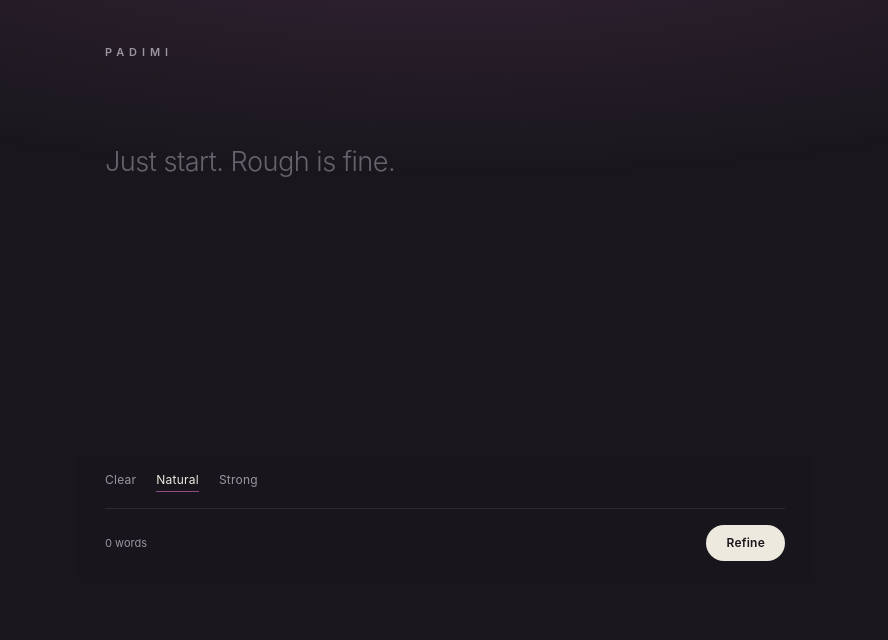
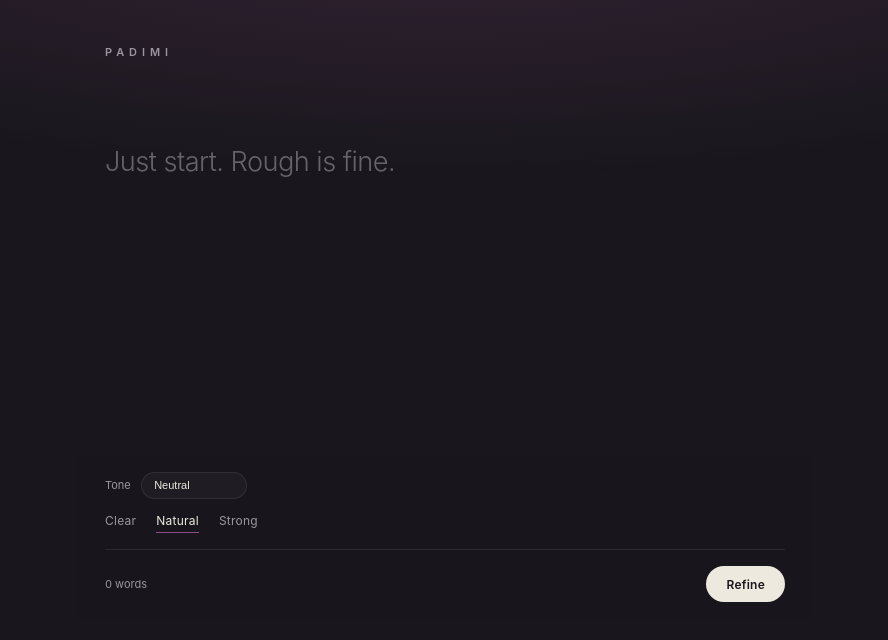
Before and after one commit to nelsonfimin-code/padimi, a React (Vite) app: page / in a window 1280 px wide. Both pictures are taken after a click on the button "Start writing". Shown: the top 640 px of the page, without its empty margins (195-1083 px from the left). Built offline with nearby package versions, Linux system fonts and the light colour scheme.

Commit message:
add writing tone selector

```diff
--- a/server.mjs
+++ b/server.mjs
@@ -26,15 +26,16 @@ const server = http.createServer(async (req, res) => {
     }
 
     if (req.method === 'POST' && req.url === '/api/refine') {
-      const { text, mode = 'natural' } = await readJson(req);
+      const { text, mode = 'natural', tone = 'neutral' } = await readJson(req);
       if (typeof text !== 'string' || !text.trim()) return send(res, 400, 'application/json', JSON.stringify({ error: 'Text is required' }));
       if (!['clear', 'natural', 'strong'].includes(mode)) return send(res, 400, 'application/json', JSON.stringify({ error: 'Invalid mode' }));
+      if (!['neutral', 'professional', 'friendly', 'casual', 'funny', 'confident', 'polite'].includes(tone)) return send(res, 400, 'application/json', JSON.stringify({ error: 'Invalid tone' }));
       if (process.env.GROQ_API_KEY) {
         const upstream = await fetch('https://api.groq.com/openai/v1/chat/completions', {
           method: 'POST', headers: { 'Content-Type': 'application/json', Authorization: `Bearer ${process.env.GROQ_API_KEY}` },
           body: JSON.stringify({ model: process.env.GROQ_MODEL || 'llama-3.1-8b-instant', messages: [
             { role: 'system', content: 'You edit text precisely. Preserve meaning and voice. Output only the finished text.' },
-            { role: 'user', content: `You are PADIMI, a personal writing editor. ${mode === 'clear' ? 'Make the writing clear and easy to read. Remove unnecessary filler and repetition.' : mode === 'strong' ? 'Make the writing more direct and confident without sounding aggressive or corporate.' : 'Lightly improve the writing so it sounds natural, clean, and human.'} Keep meaning, personality, formality, paragraph breaks, and facts. Return only the rewritten text.\n\nDRAFT:\n${text.trim()}` }
+            { role: 'user', content: `You are PADIMI, a personal writing editor. ${mode === 'clear' ? 'Make the writing clear and easy to read. Remove unnecessary filler and repetition.' : mode === 'strong' ? 'Make the writing more direct and confident without sounding aggressive or corporate.' : 'Lightly improve the writing so it sounds natural, clean, and human.'} ${({neutral:'Use a neutral, natural tone.',professional:'Use a professional, polished tone. Keep it human and avoid corporate jargon.',friendly:'Use a friendly, warm tone. Sound approachable, not overly cheerful.',casual:'Use a relaxed, casual tone. Keep it natural and easy to read.',funny:'Use light, natural humor where it fits. Do not force jokes or change the meaning.',confident:'Use a confident tone. Sound clear and self-assured without sounding arrogant.',polite:'Use a polite and considerate tone. Keep it clear without sounding overly formal.'})[tone]} Keep meaning, personality, paragraph breaks, and facts. Return only the rewritten text.\n\nDRAFT:\n${text.trim()}` }
           ], temperature: mode === 'strong' ? 0.35 : 0.2, max_tokens: Math.min(4000, Math.max(256, text.length * 2)) })
         });
         const data = await upstream.json();
--- a/src/main.jsx
+++ b/src/main.jsx
@@ -1,14 +1,16 @@
 import React, { useEffect, useRef, useState } from "react";
 import { createRoot } from "react-dom/client";
-import { MODES, refine, refineLocal } from "./refine.js";
+import { MODES, TONES, refine, refineLocal } from "./refine.js";
 import "./styles.css";
 
 function App() {
   const [stage, setStage] = useState("empty");
   const [draft, setDraft] = useState("");
   const [mode, setMode] = useState("natural");
+  const [tone, setTone] = useState("neutral");
   const [result, setResult] = useState("");
   const [resultMode, setResultMode] = useState("natural");
+  const [resultTone, setResultTone] = useState("neutral");
   const [loading, setLoading] = useState(false);
   const [copied, setCopied] = useState(false);
   const [aiUsed, setAiUsed] = useState(false);
@@ -55,7 +57,7 @@ function App() {
     try {
       let out;
       try {
-        const response = await refine(draft, mode);
+        const response = await refine(draft, mode, tone);
         out = response.text;
         setAiUsed(response.provider === "groq");
       } catch {
@@ -64,6 +66,7 @@ function App() {
       }
       setResult(out || trimmed);
       setResultMode(mode);
+      setResultTone(tone);
       setView("refined");
       setCopied(false);
       setStage("result");
@@ -99,6 +102,7 @@ function App() {
     setDraft("");
     setResult("");
     setMode("natural");
+    setTone("neutral");
     setStage("empty");
   }
 
@@ -110,6 +114,7 @@ function App() {
   }
 
   const modeLabel = MODES.find((item) => item.id === resultMode)?.label;
+  const toneLabel = TONES.find((item) => item.id === resultTone)?.label;
 
   return (
     <div className="app">
@@ -147,6 +152,12 @@ function App() {
                 readOnly={loading}
               />
               <div className="bottom-bar">
+                <div className="tone-row">
+                  <span className="tone-caption">Tone</span>
+                  <select value={tone} onChange={(event) => setTone(event.target.value)} aria-label="Tone">
+                    {TONES.map((item) => <option key={item.id} value={item.id}>{item.label}</option>)}
+                  </select>
+                </div>
                 <div className="modes" role="radiogroup" aria-label="Refinement style">
                   {MODES.map((item) => (
                     <button
@@ -178,7 +189,7 @@ function App() {
 
           {stage === "result" && (
             <section className="result-stage rise">
-              <div className="result-top">                <span className="mode-label">{aiUsed ? "AI · " : "Local · "}{modeLabel}</span>
+              <div className="result-top">                <span className="mode-label">{aiUsed ? "AI · " : "Local · "}{modeLabel} · {toneLabel}</span>
                 <div className="views" role="tablist" aria-label="Compare versions">
                   {["refined", "original"].map((item) => (
                     <button
--- a/src/refine.js
+++ b/src/refine.js
@@ -1,3 +1,13 @@
+export const TONES = [
+  { id: "neutral", label: "Neutral" },
+  { id: "professional", label: "Professional" },
+  { id: "friendly", label: "Friendly" },
+  { id: "casual", label: "Casual" },
+  { id: "funny", label: "Funny" },
+  { id: "confident", label: "Confident" },
+  { id: "polite", label: "Polite" },
+];
+
 export const MODES = [
   { id: "clear", label: "Clear", hint: "Trims filler for easier reading" },
   { id: "natural", label: "Natural", hint: "Light cleanup, your voice intact" },
@@ -59,11 +69,11 @@ export function refineLocal(text, mode) {
     .filter(Boolean).join("\n\n");
 }
 
-export async function refine(text, mode) {
+export async function refine(text, mode, tone = "neutral") {
   const response = await fetch("/api/refine", {
     method: "POST",
     headers: { "Content-Type": "application/json" },
-    body: JSON.stringify({ text, mode }),
+    body: JSON.stringify({ text, mode, tone }),
   });
   if (!response.ok) throw new Error("AI refinement unavailable");
   const data = await response.json();
--- a/src/styles.css
+++ b/src/styles.css
@@ -137,6 +137,27 @@ textarea:focus-visible { outline: none; }
   backdrop-filter: blur(12px);
 }
 
+.tone-row {
+  display: flex;
+  align-items: center;
+  gap: .65rem;
+  margin-bottom: .9rem;
+}
+.tone-caption {
+  color: var(--muted-foreground);
+  font-size: 11px;
+}
+.tone-row select {
+  appearance: none;
+  border: 1px solid var(--hairline);
+  border-radius: 999px;
+  background: rgba(255,255,255,.03);
+  color: var(--foreground);
+  padding: .4rem 1.9rem .4rem .75rem;
+  font-size: 11px;
+  outline: 0;
+}
+.tone-row select:focus { border-color: var(--plum); }
 .modes { display: flex; gap: 1.25rem; }
 
 .mode {
```
Also changed, not shown: 1 other file (tests, documents, lock files or other folders).
